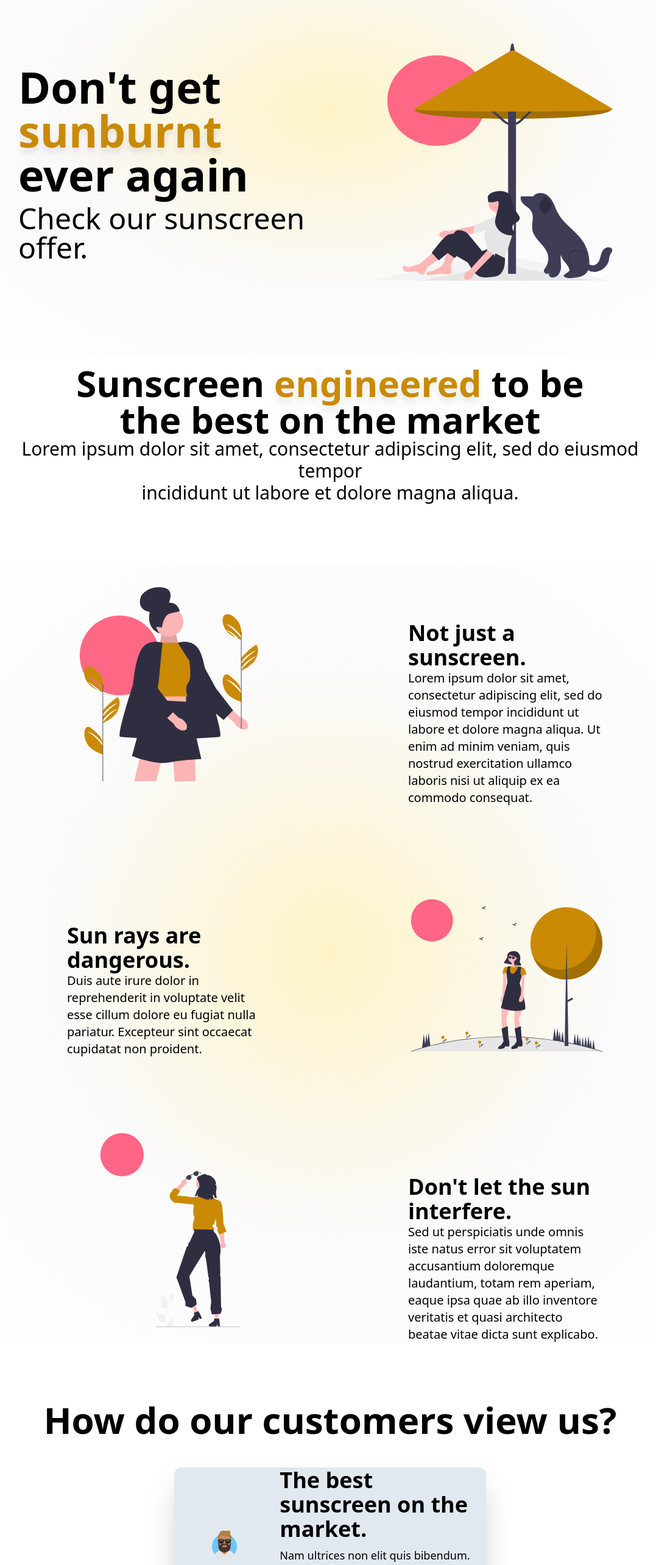
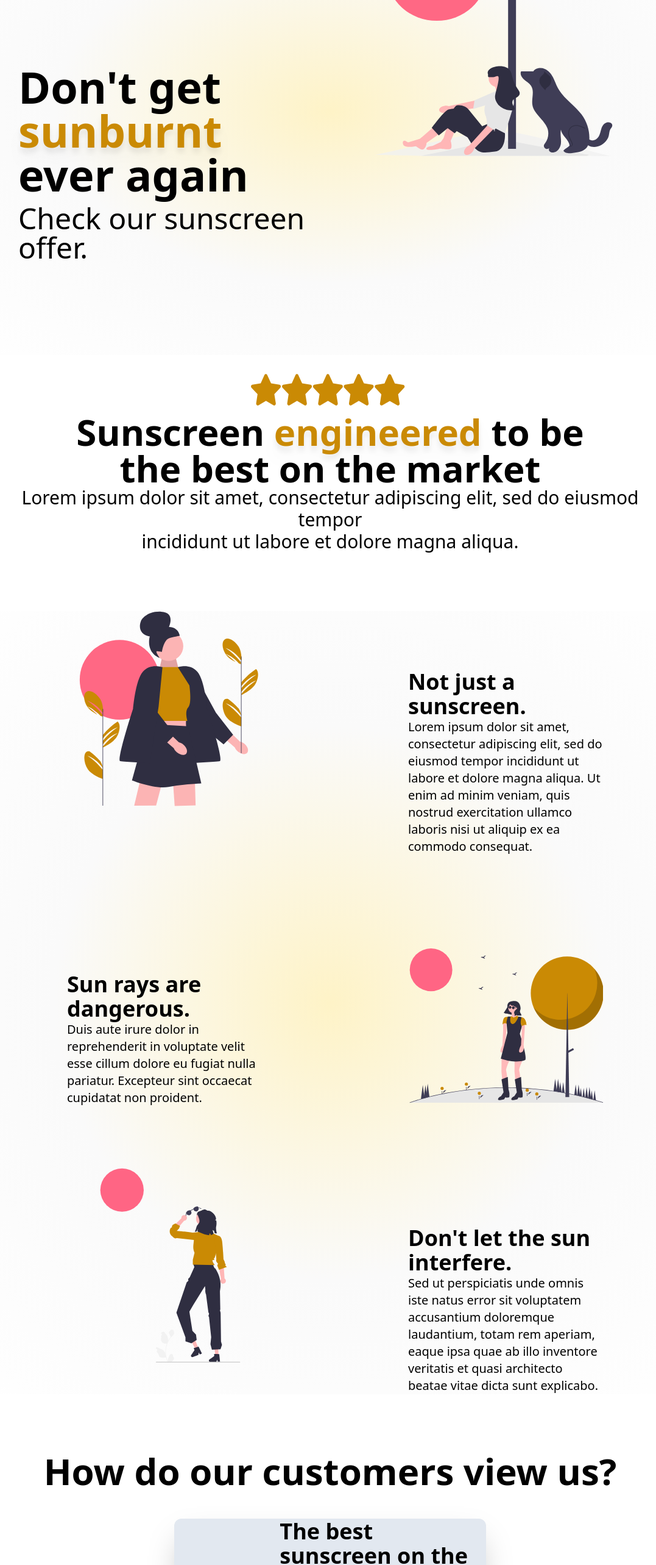
Before and after one commit to avgmathenjoyer/store, a Next.js app: page / in a window 1280 px wide. Shown: the part 234-2800 px from the top of the page at 61% size, without its empty margins (98-1175 px from the left). Built offline with nearby package versions, Linux system fonts and the light colour scheme.

Commit message:
first commit

```diff
--- a/package.json
+++ b/package.json
@@ -9,6 +9,7 @@
     "lint": "next lint"
   },
   "dependencies": {
+    "mongodb": "^4.8.1",
     "next": "12.2.3",
     "react": "18.2.0",
     "react-dom": "18.2.0",
--- a/pages/index.js
+++ b/pages/index.js
@@ -8,10 +8,15 @@ import * as opinions from "./api/opinions.json"
 import 'swiper/css';
 import "swiper/css/pagination";
 import "swiper/css/navigation";
+import Head from 'next/head';
 
 export default function Home() {
   return (
     <div className='font-sans'>
+      <Head>
+        <title>SunShop</title>
+        <meta name="viewport" content="initial-scale=1.0, width=device-width" />
+      </Head>
       <Hero />
       <StarsSection />
       <div className='bg-gradient-radial'>
@@ -53,7 +58,7 @@ function Hero() {
           </h2>
         </div>
         <div className='hidden lg:block mr-[22vh] w-2/5 h-screen relative'>
-          <Image layout='fill' alt="beach day" src="/beach.svg" />
+          <Image layout="responsive" width="100%" height="100%" alt="beach day illustration" src="/beach.svg" />
         </div>
       </div>
     </section>
@@ -63,8 +68,8 @@ function Hero() {
 function StarsSection() {
   return (
     <section className='h-1/3 w-5/6 m-auto text-center my-4 mb-12'>
-      <div className='ml-auto mr-auto w-1/4 relative'>
-        <Image layout='fill' src="/5stars.svg"/>
+      <div className='ml-auto mr-auto w-1/4'>
+        <Image alt="stars illustration" layout="responsive" width="100%" height="30%" src="/5stars.svg" />
       </div>
       <h1 className='text-6xl font-bold'>
         Sunscreen <span className='text-yellow-600 drop-shadow-xl'>engineered</span> to be <br /> the best on the market
@@ -79,8 +84,8 @@ function StarsSection() {
 function FeatureSection({ imagePath, mainCaption, explanation, reversed }) {
   return (
     <section className='w-full h-1/3 flex justify-center flex-col ml-2 lg:flex-row my-24'>
-      {reversed ? <div className='mx-auto w-2/3 lg:mx-0 lg:w-1/4 lg:mr-60 lg:hidden relative'><Image layout='fill' src={imagePath}/></div> : <></>}
-      {reversed ? <></> : <div className='mx-auto lg:mx-0 w-2/3 lg:w-1/4 lg:mr-60 lg:block relative'><Image src={imagePath} layout="fill"/></div>}
+      {reversed ? <div className='mx-auto w-2/3 lg:mx-0 lg:w-1/4 lg:mr-60 lg:hidden relative'><Image alt="illustration" layout="responsive" width="100%" height="100%" src={imagePath} /></div> : <></>}
+      {reversed ? <></> : <div className='mx-auto lg:mx-0 w-2/3 lg:w-1/4 lg:mr-60 lg:block relative'><Image alt='illustration' src={imagePath} layout="responsive" width="100%" height="100%" /></div>}
       <div className='w-full lg:w-1/4'>
         <h2 className='text-4xl font-bold lg:pt-24'>
           {mainCaption}
@@ -89,7 +94,7 @@ function FeatureSection({ imagePath, mainCaption, explanation, reversed }) {
           {explanation}
         </h3>
       </div>
-      {!reversed ? <></> : <div className='mx-auto hidden lg:block lg:mx-0 w-2/3 lg:w-1/4 lg:ml-60 relative'><Image layout='fill' src={imagePath}/></div>}
+      {!reversed ? <></> : <div className='mx-auto hidden lg:block lg:mx-0 w-2/3 lg:w-1/4 lg:ml-60 relative'><Image alt='illustration' layout="responsive" width="100%" height="100%" src={imagePath} /></div>}
     </section>
   )
 }
@@ -124,7 +129,7 @@ function Opinion({ avatar, name, heading, paragraph }) {
   return (
     <div className='min-w-[384px]  min-h-[256px] w-2/5 bg-slate-200 rounded-xl grid overflow-hidden grid-lines grid-cols-6 grid-rows-3 gap-2 shadow-2xl my-12 items-center mr-auto ml-auto'>
       <div className="box row-start-1 row-end-3 col-start-1 col-end-3 flex justify-center items-center p-6 relative">
-        <Image layout='fill' src={avatar} />
+        <Image width="100%" height="100%" objectFit='contain' src={avatar} alt="avatar" />
       </div>
       <div className="box row-start-1 row-end-1 col-start-3 col-end-7 font-bold text-3xl lg:text-4xl flex justify-center items-center">{heading}</div>
       <div className="box row-start-2 row-end-4 col-start-3 col-end-7 text-md  lg:text-lg">{paragraph}</div>
@@ -139,7 +144,7 @@ function ContactForm() {
 
   return (
     <section className='w-screen h-2/5 flex flex-col lg:flex-row justify-center bg-gradient-radial my-12 py-12'>
-      <div className='w-2/5 relative'><Image layout='fill' src="/contact.svg"/></div>
+      <div className='w-5/6 lg:w-2/5'><Image width="100%" height="100%" layout='responsive' alt="contact illustration" src="/contact.svg" /></div>
       <div className='flex flex-col justify-center lg:ml-16'>
         <h2 className='text-4xl'>Interested in our sunscreen?</h2>
         <h1 className='text-6xl font-bold'>Contact us!</h1>
--- /dev/null
+++ b/pages/offer.js
@@ -0,0 +1,9 @@
+import React from 'react'
+
+export default function Offer() {
+  return (
+    <div>
+      dwda
+    </div>
+  )
+}
```
Also changed, not shown: 1 other file (tests, documents, lock files or other folders).
